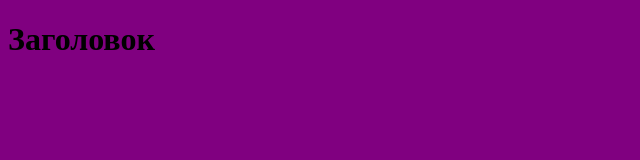
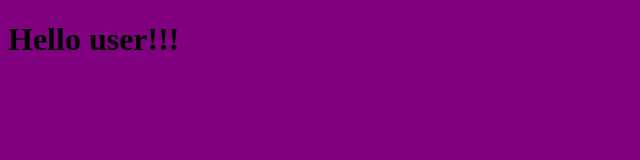
Before and after one commit to miroshnikoff84/github-for-beginners, a plain HTML site: page index.html in a window 1280 px wide. Shown: the full height of the page, 0-640 px from the left. Drawn offline with Linux system fonts and the light colour scheme.

Commit message:
change header

```diff
--- a/index.html
+++ b/index.html
@@ -8,6 +8,6 @@
   <title>Document</title>
 </head>
 <body>
-  <h1>Заголовок</h1>
+  <h1>Hello user!!!</h1>
 </body>
 </html>
```
